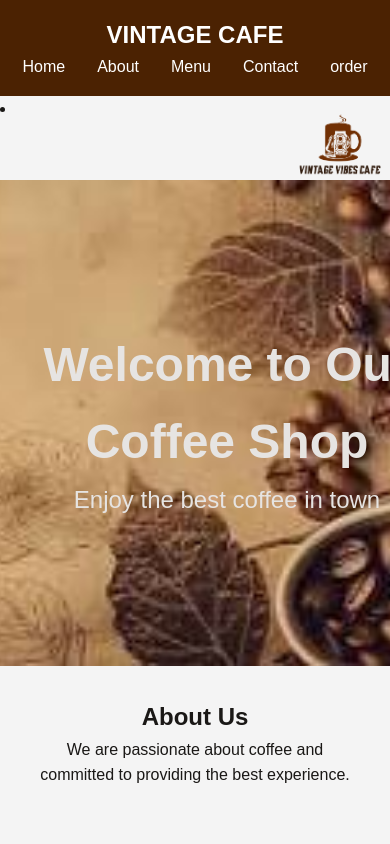
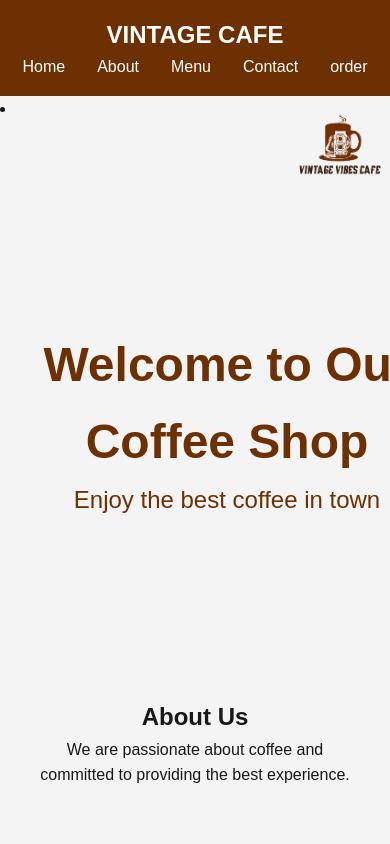
Before and after one commit to Deca-hue/waah, a plain HTML site: page index.html in a window 390 px wide. Shown: the top 844 px of the page. Drawn offline with Linux system fonts and the light colour scheme; files whose address does not match are found by name.

Commit message:
Add files via upload

```diff
--- a/style.css
+++ b/style.css
@@ -16,7 +16,7 @@
   @media (max-width: 480px) {
 
     .hero {
-      height: 50vh;
+      height: 25vh;
     }
 
     .hero h2 {
@@ -42,7 +42,7 @@ body, h1, h2, p, ul {
   }
 
   header {
-    background: #4b2202;
+    background: #6d3002;
     color: #fff;
     padding: 1rem 0;
     text-align: center;
@@ -62,11 +62,14 @@ body, h1, h2, p, ul {
     color: #fff;
     text-decoration: none;
   }
+  header nav ul li a:hover {
+    color: red;
 
+  }
   /* hero styling */
   .hero {
-    background: url('imagesv/download\ \(2\).jfif') no-repeat center/cover;
-    color: #e6e4e2;
+    background: url("") no-repeat center/cover;
+    color: #6d3002;
     height: 50vh;
     width: 100%;
     display: flex;
```
